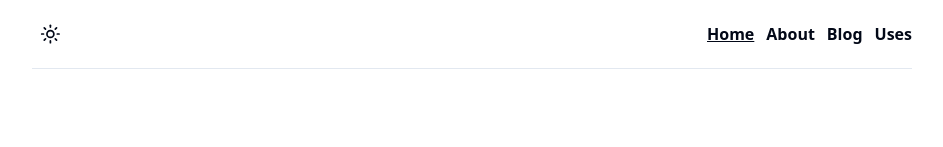
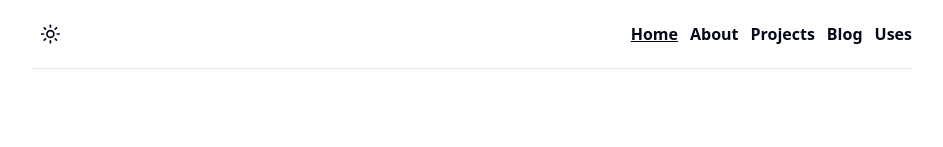
Before and after one commit to piotrszubert/nextjs-dev-portfolio, a Next.js app: page / in a window 1280 px wide. Shown: the top 147 px of the page, without its empty margins (168-1111 px from the left). Built offline with nearby package versions, Linux system fonts and the light colour scheme.

Commit message:
added link, renamed page

```diff
--- a/components/navMenu.tsx
+++ b/components/navMenu.tsx
@@ -5,6 +5,7 @@ import { useRouter } from 'next/router';
 const links = [
   { name: 'Home', path: '/' },
   { name: 'About', path: '/about' },
+  { name: 'Projects', path: '/projects' },
   { name: 'Blog', path: '/blog' },
   { name: 'Uses', path: '/uses' },
 ];
--- a/pages/blog/index.tsx
+++ b/pages/blog/index.tsx
@@ -5,7 +5,7 @@ import PageHero from '@/components/pageHero'
 
 const inter = Inter({ subsets: ['latin'] })
 
-export default function Home() {
+export default function Blog() {
   return (
     <Layout>
       <main
```
